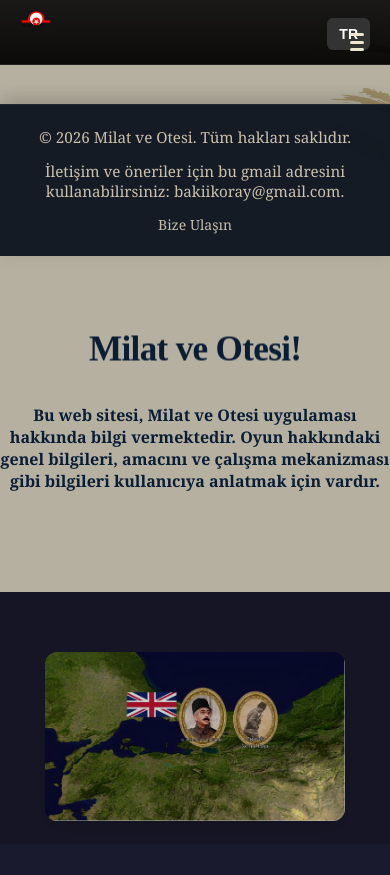
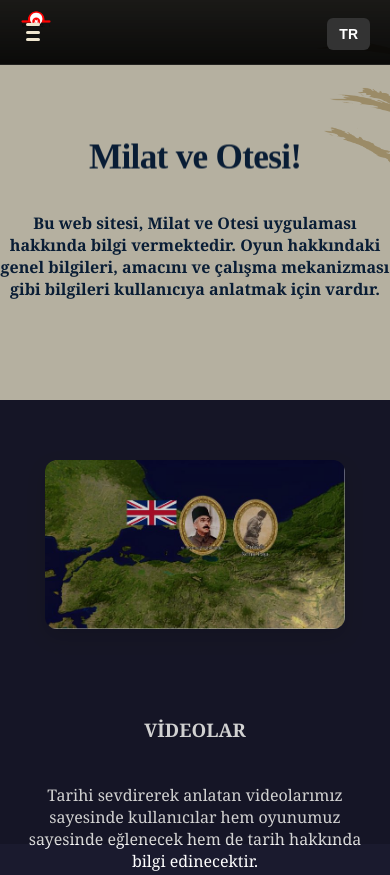
Before and after one commit to koraycik/milat-ve-otesi, a plain HTML site: page index.html in a window 390 px wide. Shown: the top 875 px of the page. Drawn offline with Linux system fonts and the light colour scheme.

Commit message:
Mobile
Adding mobile support-10

```diff
--- a/index.html
+++ b/index.html
@@ -44,14 +44,6 @@
         </div>
     </header>
 
-    <footer class="site-footer">
-        <div class="footer-content">
-            <p data-en="&copy; 2026 Milat ve Otesi. All rights reserved." data-tr="&copy; 2026 Milat ve Otesi. Tüm hakları saklıdır.">&copy; 2026 Milat ve Otesi. Tüm hakları saklıdır.</p>
-            <p data-en="For communication and suggestions, you can use this email address: bakiikoray@gmail.com." data-tr="İletişim ve öneriler için bu gmail adresini kullanabilirsiniz: bakiikoray@gmail.com.">İletişim ve öneriler için bu gmail adresini kullanabilirsiniz: bakiikoray@gmail.com.</p>
-            <a id="contact-link" href="https://mail.google.com/mail/?view=cm&fs=1&to=bakiikoray@gmail.com" target="_blank" data-en="Contact Us" data-tr="Bize Ulaşın">Bize Ulaşın</a>
-        </div>
-    </footer>
-
     <div class="row">
         <h1 id="cake">Milat ve Otesi!</h1>
     </div>
@@ -74,5 +66,13 @@
         <p id="about-our-game-text" data-en="We've compiled everything about our game here. You can find information about the guide, controls, and gameplay style." data-tr="Oyunumuz hakkında her şeyi burdan öğrenebilirsiniz. Rehber, kontrol ve oynayış tarzı hakkında bilgiler bulabilirsiniz.">Oyunumuz hakkında her şeyi burdan öğrenebilirsiniz. Rehber, kontrol ve oynayış tarzı hakkında bilgiler bulabilirsiniz.</p>
     </div>
 
+    <footer class="site-footer">
+        <div class="footer-content">
+            <p data-en="&copy; 2026 Milat ve Otesi. All rights reserved." data-tr="&copy; 2026 Milat ve Otesi. Tüm hakları saklıdır.">&copy; 2026 Milat ve Otesi. Tüm hakları saklıdır.</p>
+            <p data-en="For communication and suggestions, you can use this email address: bakiikoray@gmail.com." data-tr="İletişim ve öneriler için bu gmail adresini kullanabilirsiniz: bakiikoray@gmail.com.">İletişim ve öneriler için bu gmail adresini kullanabilirsiniz: bakiikoray@gmail.com.</p>
+            <a id="contact-link" href="https://mail.google.com/mail/?view=cm&fs=1&to=bakiikoray@gmail.com" target="_blank" data-en="Contact Us" data-tr="Bize Ulaşın">Bize Ulaşın</a>
+        </div>
+    </footer>
+
 </body>
 </html>
--- a/style.css
+++ b/style.css
@@ -577,4 +577,10 @@ footer{
         position: static;
         margin-top: 40px;
     }
+    .menu-toggle {
+        position: fixed;
+        top: 22px;
+        left: 20px;
+        z-index: 1400;
+    }
 }
```
